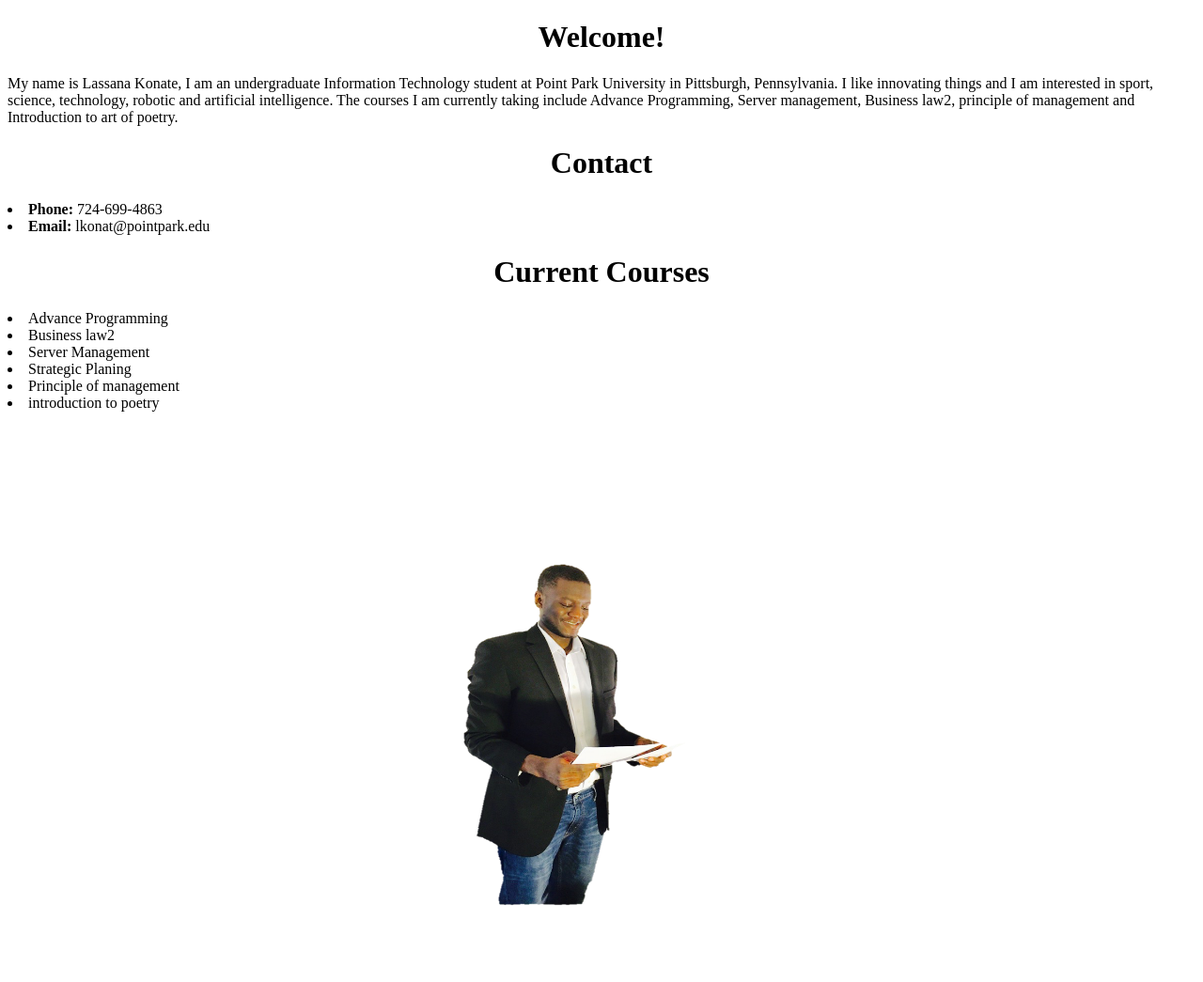
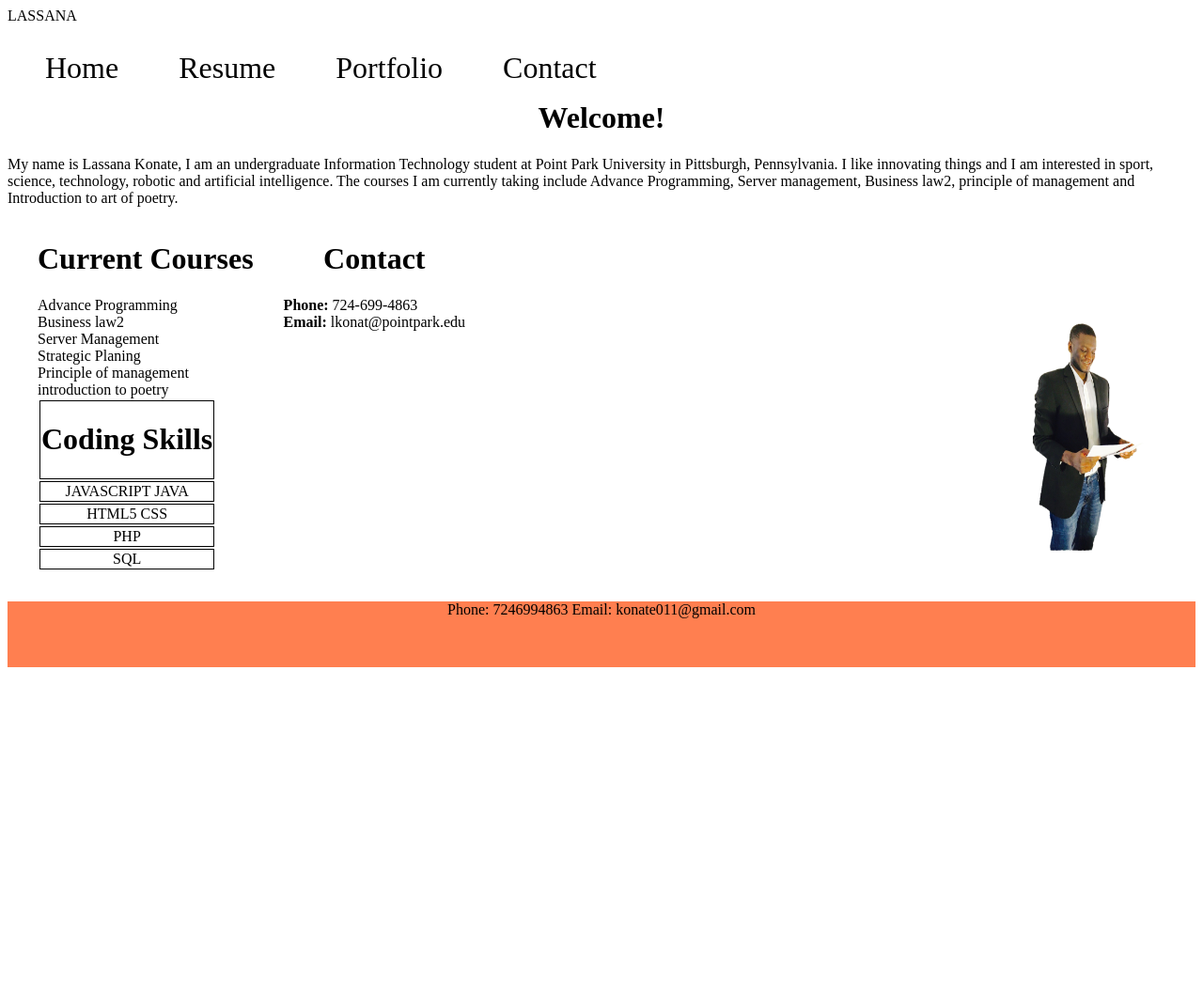
Before and after one commit to lkonat/homepage, a plain HTML site: page index.html in a window 1280 px wide. Shown: the whole page at 94% size. After the commit the page ends 800 px from the top, so only its background shows below. Drawn offline with Linux system fonts and the light colour scheme.

Commit message:
changed and new file

```diff
--- /dev/null
+++ b/homepage.css
@@ -0,0 +1,69 @@
+.header{
+width: auto;
+height: 30px;
+
+}
+.menu{
+
+width: auto;
+height: 2em;
+
+}
+#menuUl{
+  display:  block;
+  list-style: none;
+
+
+}
+#menuUl li{
+  color: black;
+  float: left;
+  margin-right: 2em;
+  font-size: 2em;
+
+}
+#menuUl li:hover{
+  background-color: grey;
+
+}
+#menuUl a{
+  text-decoration: none;
+  color: inherit;
+
+}
+.content{
+
+}
+.content li{
+  list-style: none;
+}
+.sideLeft1{
+  float: left;
+  margin-left: 2em;
+
+}
+.sideLeft2{
+  float: left;
+  margin-left: 2em;
+
+}
+.sideRight{
+  float: right;
+
+
+}
+.footer{
+  clear: both;
+
+background-color: coral;
+width: auto;
+height:70px;
+
+}
+.sideLeft1 td{
+  border: 1px solid black;
+  text-align: center;
+}
+.sideLeft1 td:hover{
+  background-color: lightblue;
+}
--- a/index.html
+++ b/index.html
@@ -3,13 +3,22 @@
   <head>
     <meta charset="utf-8">
     <title>Lassana Konate Homepage</title>
+    <link rel="stylesheet" href="homepage.css">
   </head>
   <body>
-    <h1> <center>Welcome!</center></h1>
-    <p> My name is Lassana Konate, I am an undergraduate Information Technology student at Point Park University in Pittsburgh, Pennsylvania. I like innovating things and I am interested in sport, science, technology, robotic and artificial intelligence. The courses I am currently taking include Advance Programming, Server management, Business law2, principle of management and Introduction to art of poetry.
-<h1><center>Contact</center></h1>
-<li><b>Phone: </b> 724-699-4863</li>
-<li><b>Email: </b> lkonat@pointpark.edu</li>
+
+
+
+    <div class="header"> LASSANA</div>
+    <div class="menu"><ul id="menuUl">
+      <li><a href="#">Home</a></li>
+      <li><a href="#">Resume</a></li>
+      <li><a href="#">Portfolio</a></li>
+      <li><a href="#">Contact</a></li>
+    </ul></div>
+    <div class="content"><h1> <center>Welcome!</center></h1>
+    <p> My name is Lassana Konate, I am an undergraduate Information Technology student at Point Park University in Pittsburgh, Pennsylvania. I like innovating things and I am interested in sport, science, technology, robotic and artificial intelligence. The courses I am currently taking include Advance Programming, Server management, Business law2, principle of management and Introduction to art of poetry.</p>
+<div class="sideLeft1">
   <h1><center>Current Courses</center></h1>
   <li>Advance Programming</li>
   <li>Business law2</li>
@@ -17,8 +26,28 @@
   <li>Strategic Planing</li>
   <li>Principle of management</li>
   <li>introduction to poetry</li>
- <center><img src="me.PNG" alt="" width="400" height="600"></center>
+  <table>
+    <tr><td><h1><center>Coding Skills</center></h1></td></tr>
+    <tr><td>JAVASCRIPT JAVA</td></tr>
+    <tr><td>HTML5 CSS</td></tr>
+    <tr><td>PHP</td></tr>
+    <tr><td>SQL</td></tr>
 
-    </p>
+  </table>
+</div>
+<div class="sideLeft2">
+  <h1><center>Contact</center></h1>
+  <li><b>Phone: </b> 724-699-4863</li>
+  <li><b>Email: </b> lkonat@pointpark.edu</li>
+</div>
+<div class="sideRight">
+  <center><img src="me.PNG" alt="" width="200" height="400"></center>
+
+</div>
+
+</div>
+    <div class="footer"><center>Phone: 7246994863 Email: konate011@gmail.com</center></div>
+
+
   </body>
 </html>
```
Lines whose indentation alone changed are shown as unchanged.
